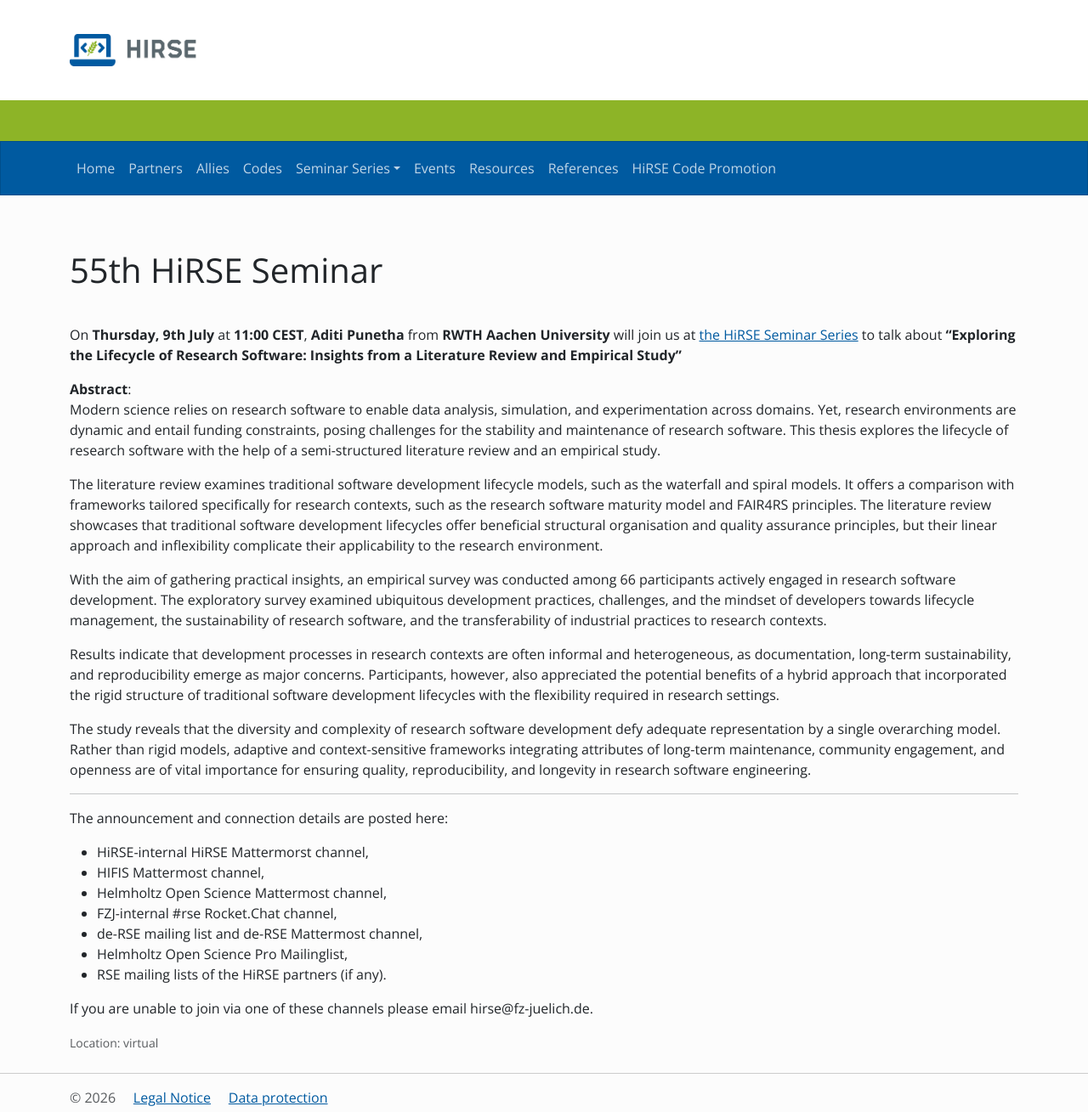
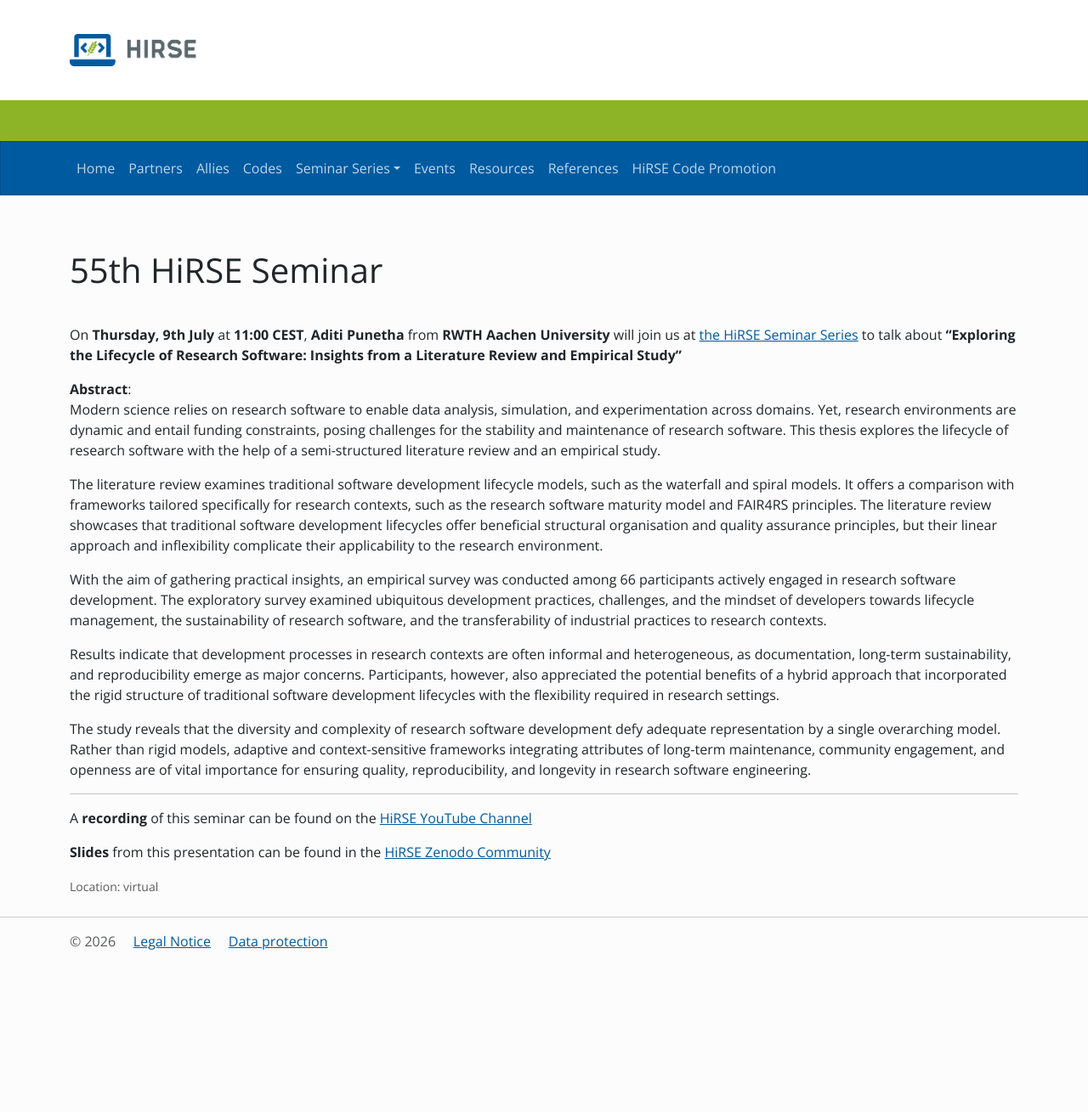
Before and after one commit to Helmholtz-HiRSE/helmholtz-hirse.github.io, a Jekyll site: the page built from _series/2026_07_09-seminar_55.md, in a window 1280 px wide. Shown: the whole page at 85% size. Built offline with Jekyll 4.4.1, drawn with Linux system fonts in a browser that asks for light colours; nearby versions of some CDN libraries; after the commit the page ends 1125 px from its top, so only the background shows below that.

Commit message:
Update 2026_07_09-seminar_55.md

```diff
--- a/_series/2026_07_09-seminar_55.md
+++ b/_series/2026_07_09-seminar_55.md
@@ -22,14 +22,6 @@
 The study reveals that the diversity and complexity of research software development defy adequate representation by a single overarching model. Rather than rigid models, adaptive and context-sensitive frameworks integrating attributes of long-term maintenance, community engagement, and openness are of vital importance for ensuring quality, reproducibility, and longevity in research software engineering.
 
 ---
-The announcement and connection details are posted here:
+A **recording** of this seminar can be found on the [HiRSE YouTube Channel](https://www.youtube.com/@Helmholtz_Platform_for_RSE)
 
-- HiRSE-internal HiRSE Mattermorst channel,
-- HIFIS Mattermost channel,
-- Helmholtz Open Science Mattermost channel,
-- FZJ-internal #rse Rocket.Chat channel,
-- de-RSE mailing list and de-RSE Mattermost channel,
-- Helmholtz Open Science Pro Mailinglist,
-- RSE mailing lists of the HiRSE partners (if any).
-
-If you are unable to join via one of these channels please email hirse@fz-juelich.de.
+**Slides** from this presentation can be found in the [HiRSE Zenodo Community](https://zenodo.org/records/21332059)
```
